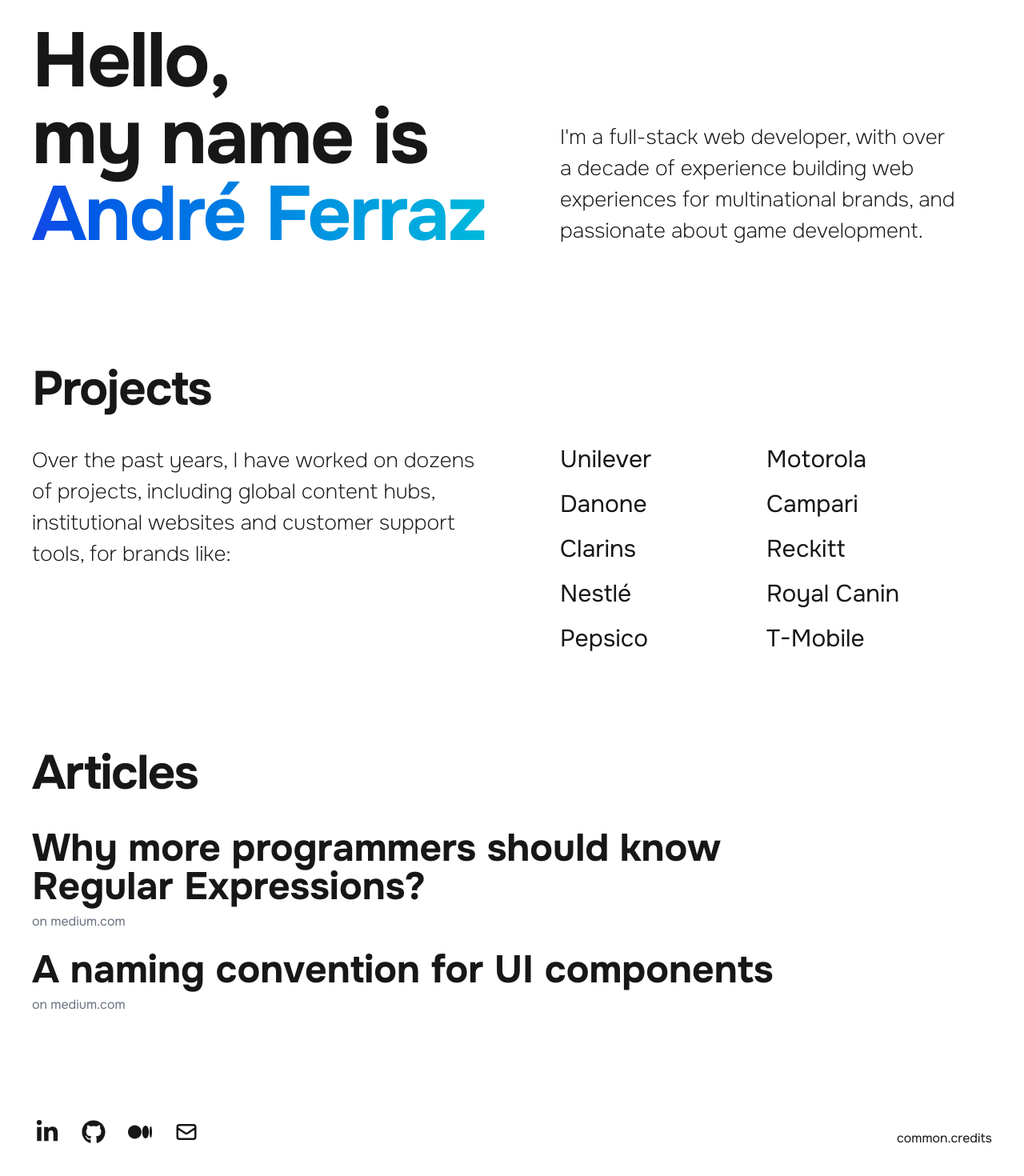
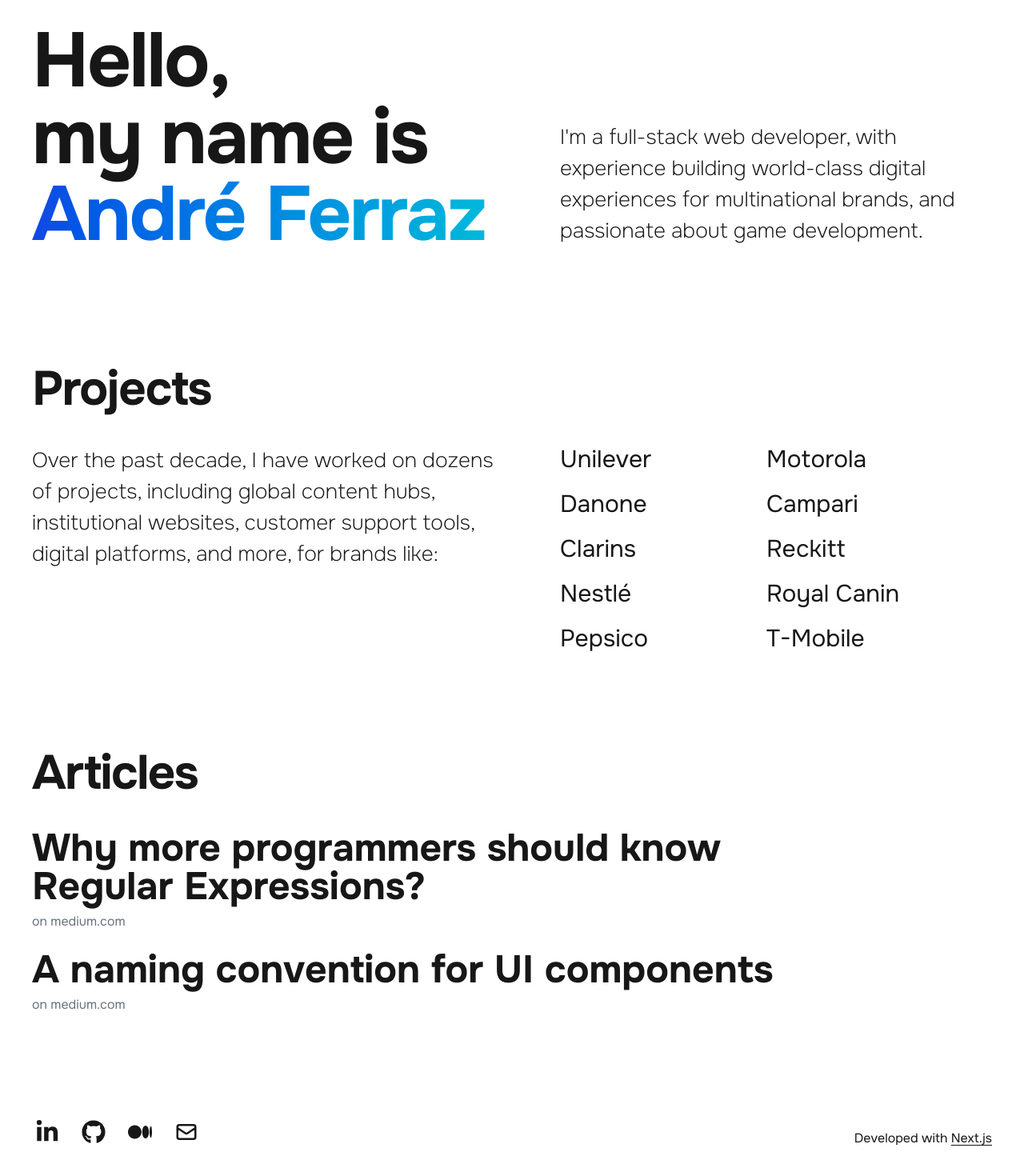
Before and after one commit to andreferraz/website, a Next.js app: page /en in a window 1280 px wide. Shown: the part 212-1682 px from the top of the page at 80% size. Built offline with nearby package versions, Linux system fonts and the light colour scheme; no server answers.

Commit message:
Update intro texts

```diff
--- a/src/components/footer/Footer.tsx
+++ b/src/components/footer/Footer.tsx
@@ -50,7 +50,7 @@
 
           <p className="mb-0">
             {t.rich('credits', {
-              stack: () => (
+              stack: (stack) => (
                 <Link
                   href="https://nextjs.org/"
                   target="_blank"
@@ -58,7 +58,7 @@
                   title={`Next.js - ${t('openExternalLink')}`}
                   className="underline"
                 >
-                  Next.js
+                  {stack}
                 </Link>
               ),
             })}
--- a/src/messages/en.json
+++ b/src/messages/en.json
@@ -1,7 +1,7 @@
 {
   "common": {
     "logoAlt": "Andre's logo",
-    "credits": "Developed with {{ stack }}",
+    "credits": "Developed with <stack>Next.js</stack>",
     "professionalTitle": "Software Engineer",
     "openExternalLink": "Link opens in a new tab",
     "skipToContent": "Skip to main content"
@@ -15,11 +15,11 @@
       "greeting": "Hello, ",
       "introduction": "my name is "
     },
-    "brief": "I'm a full-stack web developer, with over a decade of experience building web experiences for multinational brands, and passionate about game development."
+    "brief": "I'm a full-stack web developer, with experience building world-class digital experiences for multinational brands, and passionate about game development."
   },
   "brandsList": {
     "title": "Projects",
-    "text": "Over the past years, I have worked on dozens of projects, including global content hubs, institutional websites and customer support tools, for brands like:"
+    "text": "Over the past decade, I have worked on dozens of projects, including global content hubs, institutional websites, customer support tools, digital platforms, and more, for brands like:"
   },
   "articlesList": {
     "title": "Articles",
--- a/src/messages/pt-BR.json
+++ b/src/messages/pt-BR.json
@@ -1,7 +1,7 @@
 {
   "common": {
     "logoAlt": "Logotipo do André",
-    "credits": "Desenvolvido com {{ stack }}",
+    "credits": "Desenvolvido com <stack>Next.js</stack>",
     "professionalTitle": "Engenheiro de Software",
     "openExternalLink": "Link abre em uma nova aba",
     "skipToContent": "Pular para conteúdo principal"
@@ -15,11 +15,11 @@
       "greeting": "Olá, ",
       "introduction": "meu nome é "
     },
-    "brief": "Eu sou um desenvolvedor web full-stack, com mais de uma década de experiência construindo experiências web para marcas multinacionais, e apaixonado por desenvolvimento de games."
+    "brief": "Eu sou um desenvolvedor web full-stack, com experiência construindo projetos digitais de nível mundial para marcas multinacionais, e apaixonado por desenvolvimento de games."
   },
   "brandsList": {
     "title": "Projetos",
-    "text": "Nos últimos anos, eu trabalhei em dezenas de projetos, incluindo content hubs globais, sites institucionais e ferramentas para suporte ao consumidor, para grandes marcas como:"
+    "text": "Na última década, eu trabalhei em dezenas de projetos, incluindo content hubs globais, websites institucionais, ferramentas para suporte ao consumidor, plataformas digitais, entre outros, para marcas como:"
   },
   "articlesList": {
     "title": "Artigos",
```
